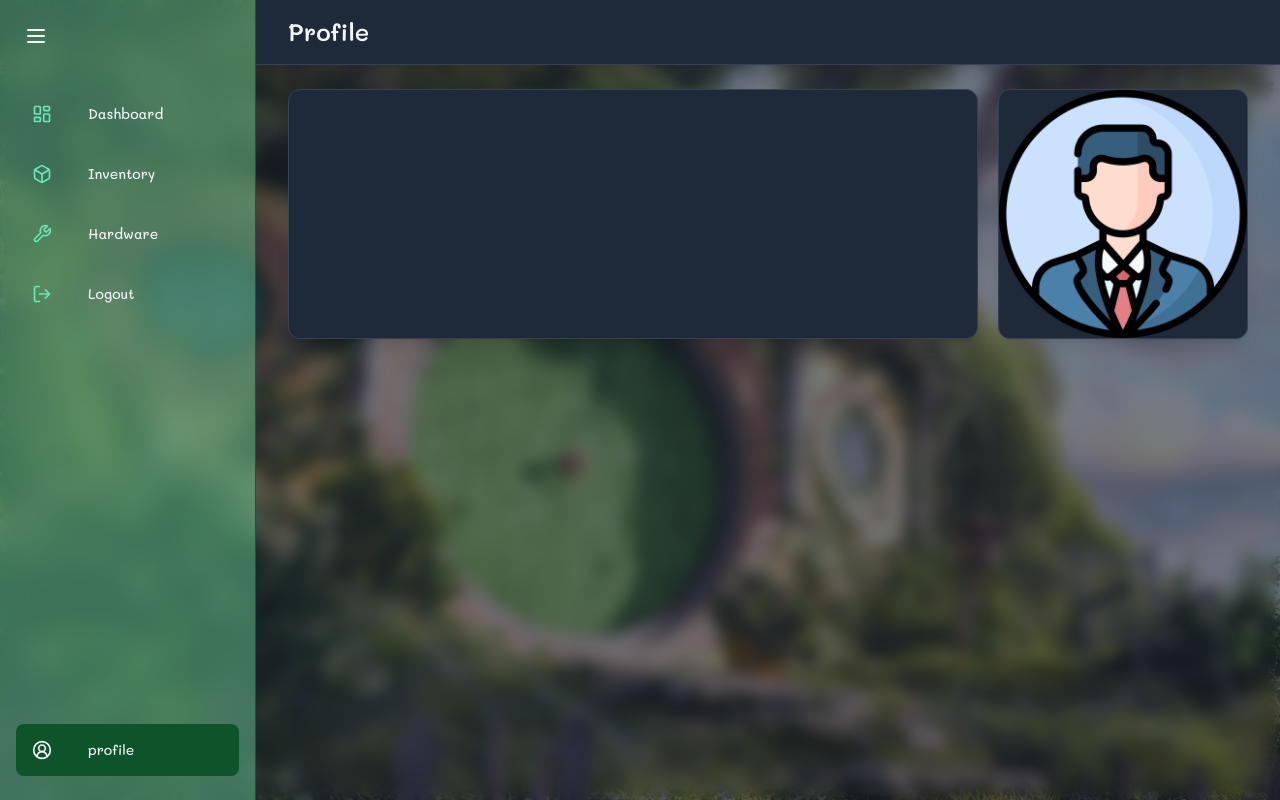
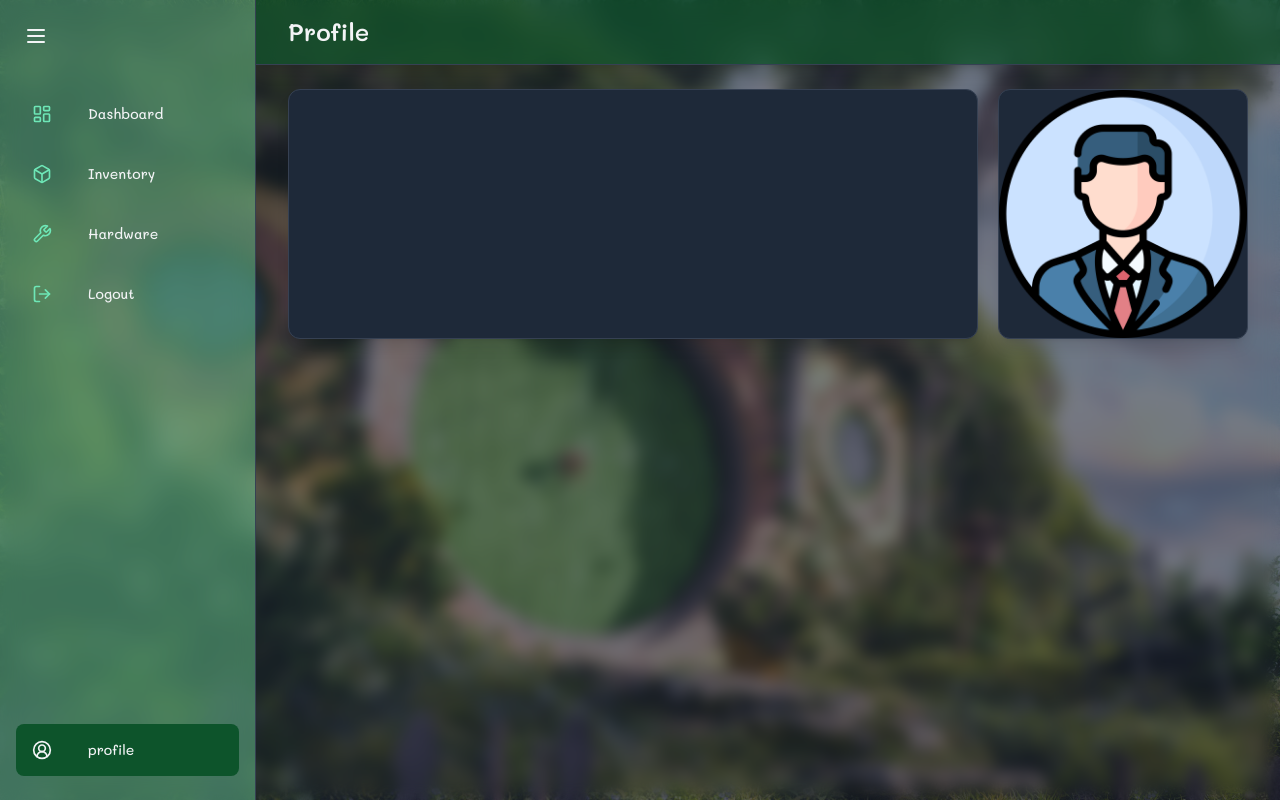
Before and after one commit to toptammasorn/my-plant, a React (Vite) app in the folder my-plant-webapp/: page /profile in a window 1280 px wide. Built offline with nearby package versions, Linux system fonts and the light colour scheme; no server answers; the database is empty; sample sign-in values are in the browser's storage; a web font is replaced by a local one.

Commit message:
refactor(Dashboard): change header color

```diff
--- a/my-plant-webapp/src/components/common/Header.jsx
+++ b/my-plant-webapp/src/components/common/Header.jsx
@@ -2,7 +2,7 @@ import React from "react";
 
 const Header = ({ title }) => {
   return (
-    <header className="bg-gray-800 bg-opacity-50 backdrop-blur-md shadow-lg border-b border-gray-700">
+    <header className="bg-green-900/70 backdrop-blur-md shadow-lg border-b border-gray-700">
       <div className="max-w-7xl mx-auto py-4 px-4 sm:px-6 lg:px-8">
         <h1 className="text-2xl font-semibold text-gray-100">{title}</h1>
       </div>
```
